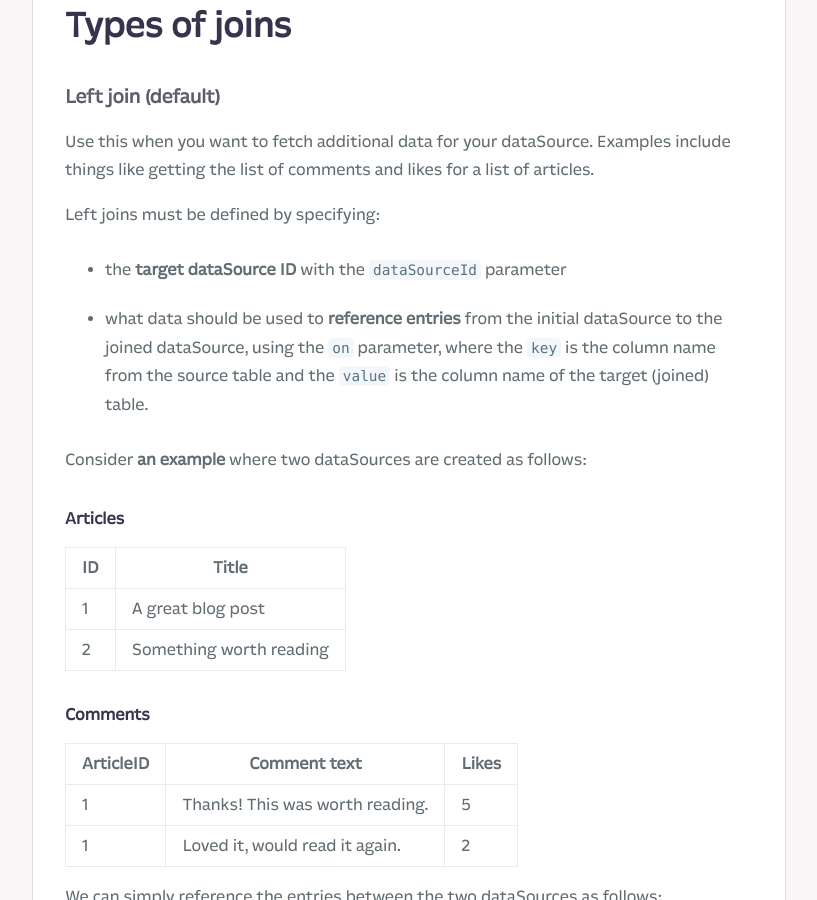
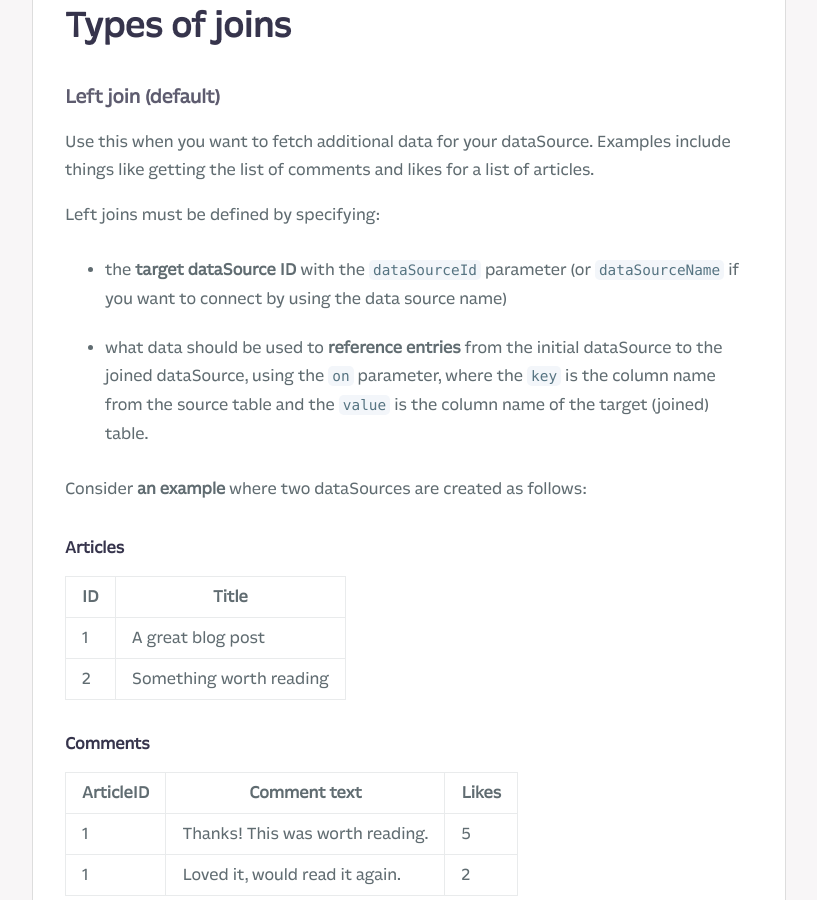
Before and after one commit to Fliplet/fliplet-cli, a Jekyll site: the page built from docs/API/datasources/joins.md, in a window 1280 px wide and 900 px high, scrolled down 803 px. Shown: the whole window, without its empty margins (254-1071 px from the left). Built offline with Jekyll 4.4.1, drawn with Linux system fonts in a browser that asks for light colours; nearby versions of some CDN libraries; our own code applies the rules of GitHub Pages for plain Markdown files; library files that are not in the unit come from our copies; comment, search, counter and statistics services are not loaded; a style sheet for code colours, icons or effects is not loaded.

Commit message:
docs update

```diff
--- a/docs/API/datasources/joins.md
+++ b/docs/API/datasources/joins.md
@@ -29,7 +29,7 @@ Use this when you want to fetch additional data for your dataSource. Examples in
 
 Left joins must be defined by specifying:
 
-- the **target dataSource ID** with the `dataSourceId` parameter
+- the **target dataSource ID** with the `dataSourceId` parameter (or `dataSourceName` if you want to connect by using the data source name)
 - what data should be used to **reference entries** from the initial dataSource to the joined dataSource, using the `on` parameter, where the `key` is the column name from the source table and the `value` is the column name of the target (joined) table.
 
 Consider **an example** where two dataSources are created as follows:
```
Also changed, not shown: docs/Data-integration-service.md (+3 -0 lines).
